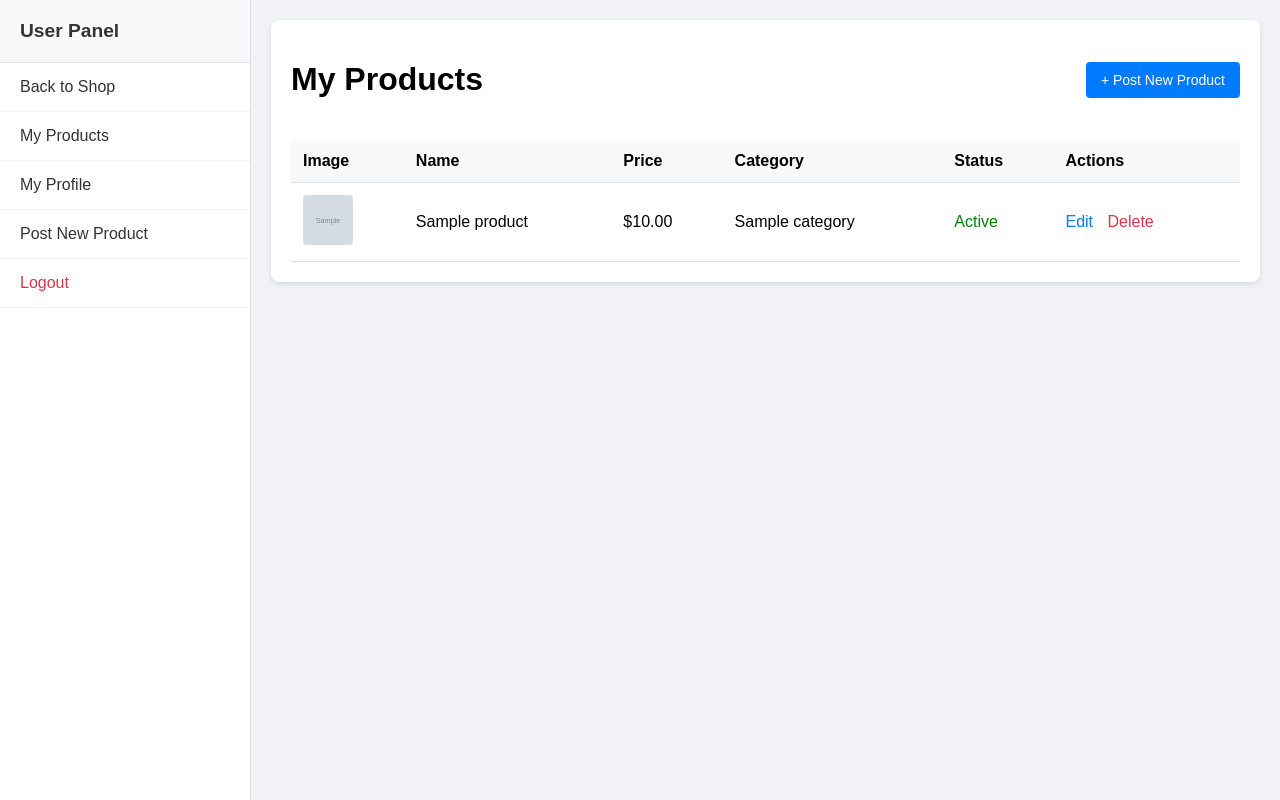
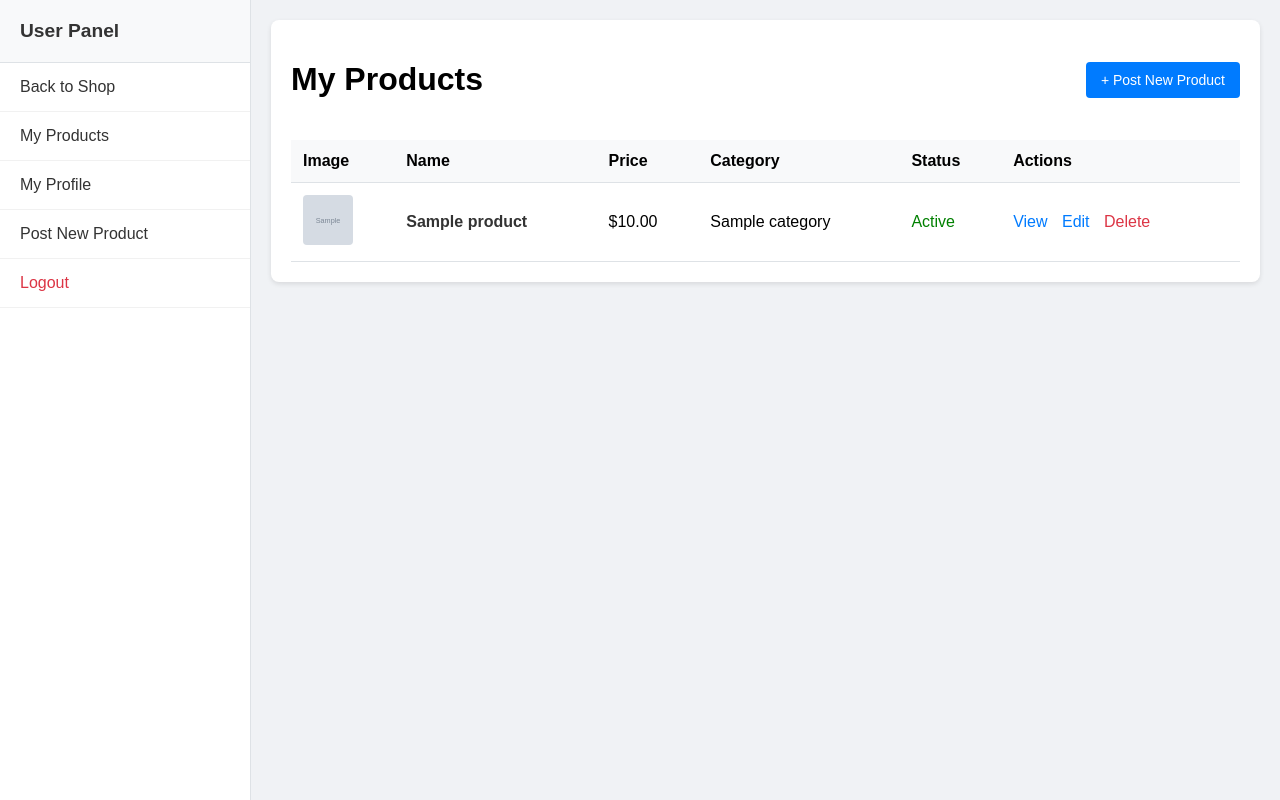
Before and after one commit to soknanprogramming/e-shops-php, a PHP site: page /views/user_dashboard.php in a window 1280 px wide. Run offline with PHP 8.4, Linux system fonts and the light colour scheme; the visitor is signed in with stand-in values (Sample User, id 1); tables that the repository leaves empty hold one stand-in row (values such as "Sample post"); grey boxes marked "Sample" are stand-in pictures.

Commit message:
I just add back button to product detail

```diff
--- a/views/product_detail.php
+++ b/views/product_detail.php
@@ -67,6 +67,8 @@ $comments = $commentRepo->getAllByProductId($product['id']);
     <?php include './assets/topbar.php'; ?>
 
     <div class="container">
+        <a href="javascript:history.back()" style="display: inline-block; margin-bottom: 15px; text-decoration: none; color: #6c757d;">&larr; Back</a>
+
         <div class="detail-card">
             <!-- Image Gallery -->
             <div class="gallery">
--- a/views/user_dashboard.php
+++ b/views/user_dashboard.php
@@ -64,14 +64,21 @@ $myProducts = $productRepo->getByOwnerId($_SESSION['user_id']);
                         <tr>
                             <td>
                                 <?php if($prod['main_image']): ?>
-                                    <img src="../uploads/products/<?php echo htmlspecialchars($prod['main_image']); ?>" class="product-img" alt="Product">
+                                    <a href="product_detail.php?id=<?php echo $prod['id']; ?>">
+                                        <img src="../uploads/products/<?php echo htmlspecialchars($prod['main_image']); ?>" class="product-img" alt="Product">
+                                    </a>
                                 <?php endif; ?>
                             </td>
-                            <td><?php echo htmlspecialchars($prod['name']); ?></td>
+                            <td>
+                                <a href="product_detail.php?id=<?php echo $prod['id']; ?>" style="text-decoration: none; color: #333; font-weight: bold;">
+                                    <?php echo htmlspecialchars($prod['name']); ?>
+                                </a>
+                            </td>
                             <td>$<?php echo number_format($prod['prices'], 2); ?></td>
                             <td><?php echo htmlspecialchars($prod['category_name']); ?></td>
                             <td><?php echo $prod['showed'] ? '<span style="color:green">Active</span>' : '<span style="color:red">Hidden</span>'; ?></td>
                             <td>
+                                <a href="product_detail.php?id=<?php echo $prod['id']; ?>" class="action-link">View</a>
                                 <a href="product_edit.php?id=<?php echo $prod['id']; ?>" class="action-link">Edit</a>
                                 <a href="../controllers/product.php?action=delete&id=<?php echo $prod['id']; ?>" class="action-link delete" onclick="return confirm('Are you sure you want to delete this product?')">Delete</a>
                             </td>
```
